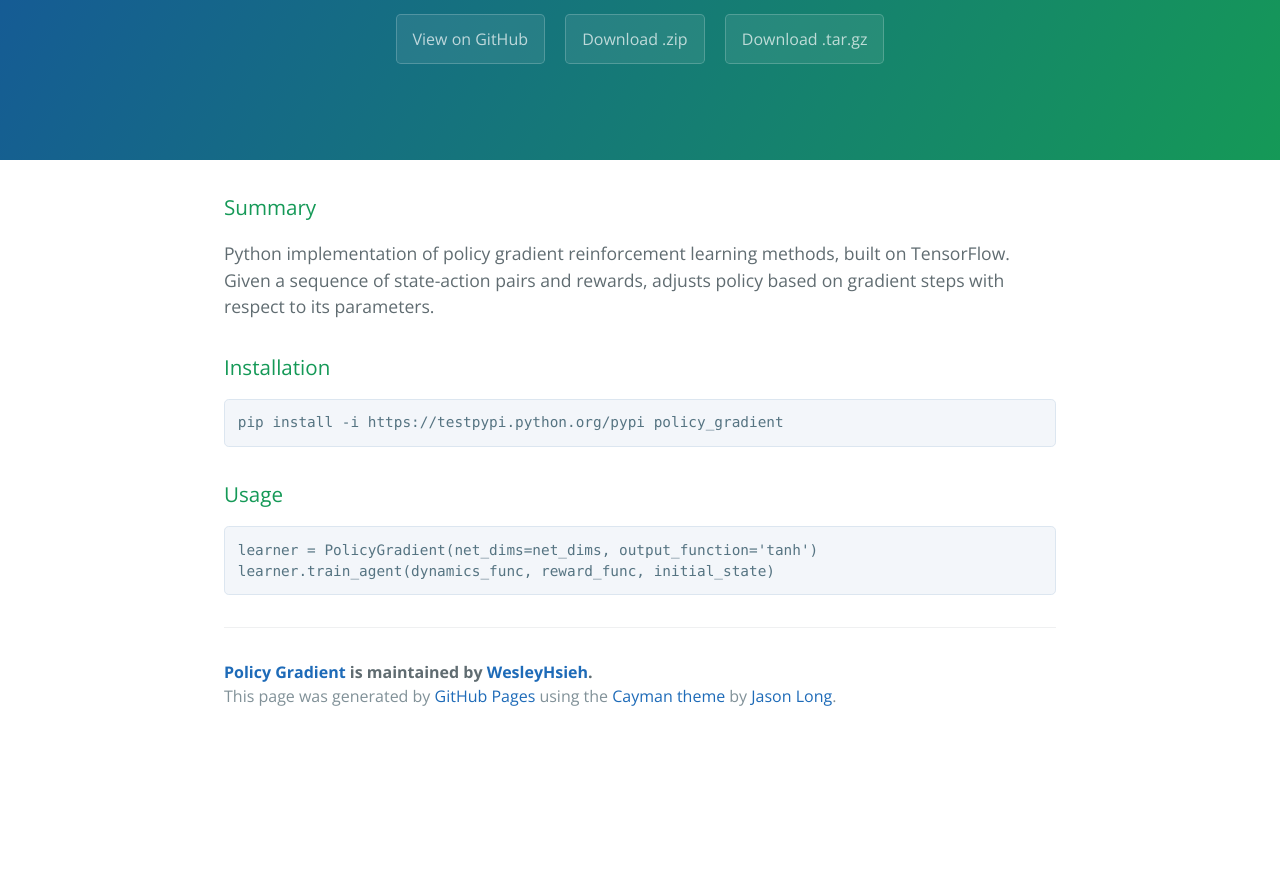
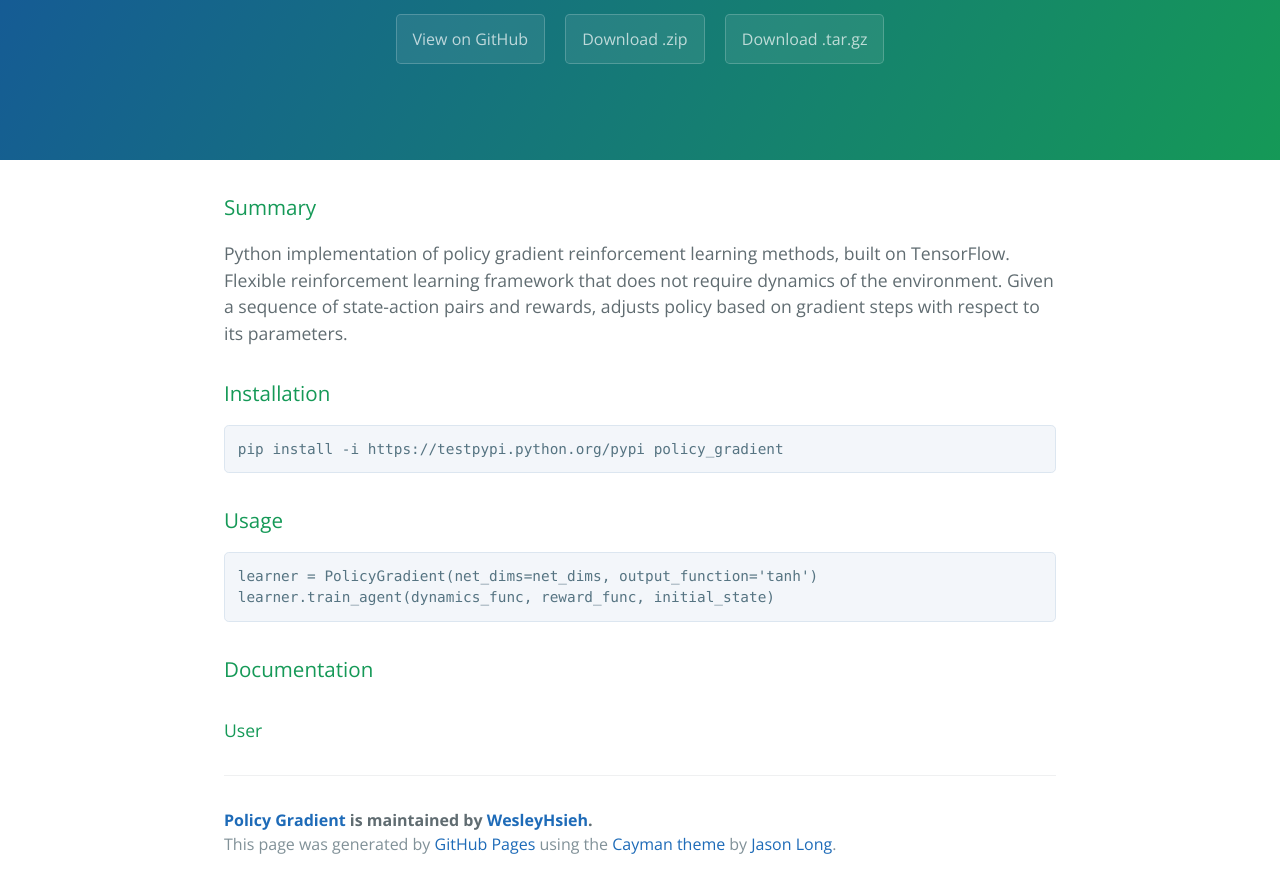
Before and after one commit to WesleyHsieh/policy_gradient, a plain HTML site: page index.html in a window 1280 px wide. Shown: the part 176-1064 px from the top of the page. Before the commit the page ends 916 px from the top, so only its background shows below. Drawn offline with nearby package versions, Linux system fonts and the light colour scheme.

Commit message:
Create gh-pages branch via GitHub

```diff
--- a/index.html
+++ b/index.html
@@ -22,7 +22,7 @@
       <h3>
 <a id="summary" class="anchor" href="#summary" aria-hidden="true"><span aria-hidden="true" class="octicon octicon-link"></span></a>Summary</h3>
 
-<p>Python implementation of policy gradient reinforcement learning methods, built on TensorFlow. Given a sequence of state-action pairs and rewards, adjusts policy based on gradient steps with respect to its parameters.</p>
+<p>Python implementation of policy gradient reinforcement learning methods, built on TensorFlow. Flexible reinforcement learning framework that does not require dynamics of the environment. Given a sequence of state-action pairs and rewards, adjusts policy based on gradient steps with respect to its parameters. </p>
 
 <h3>
 <a id="installation" class="anchor" href="#installation" aria-hidden="true"><span aria-hidden="true" class="octicon octicon-link"></span></a>Installation</h3>
@@ -37,6 +37,12 @@
 learner.train_agent(dynamics_func, reward_func, initial_state)
 </code></pre>
 
+<h3>
+<a id="documentation" class="anchor" href="#documentation" aria-hidden="true"><span aria-hidden="true" class="octicon octicon-link"></span></a>Documentation</h3>
+
+<h4>
+<a id="user" class="anchor" href="#user" aria-hidden="true"><span aria-hidden="true" class="octicon octicon-link"></span></a>User</h4>
+
       <footer class="site-footer">
         <span class="site-footer-owner"><a href="https://github.com/WesleyHsieh/policy_gradient">Policy Gradient</a> is maintained by <a href="https://github.com/WesleyHsieh">WesleyHsieh</a>.</span>
 
--- a/params.json
+++ b/params.json
@@ -1 +1 @@
-{"name":"Policy Gradient","tagline":"","body":"### Summary\r\nPython implementation of policy gradient reinforcement learning methods, built on TensorFlow. Given a sequence of state-action pairs and rewards, adjusts policy based on gradient steps with respect to its parameters.\r\n\r\n### Installation\r\n    pip install -i https://testpypi.python.org/pypi policy_gradient\r\n\r\n### Usage\r\n    learner = PolicyGradient(net_dims=net_dims, output_function='tanh')\r\n    learner.train_agent(dynamics_func, reward_func, initial_state)\r\n","google":"","note":"Don't delete this file! It's used internally to help with page regeneration."}
+{"name":"Policy Gradient","tagline":"","body":"### Summary\r\nPython implementation of policy gradient reinforcement learning methods, built on TensorFlow. Flexible reinforcement learning framework that does not require dynamics of the environment. Given a sequence of state-action pairs and rewards, adjusts policy based on gradient steps with respect to its parameters. \r\n\r\n### Installation\r\n    pip install -i https://testpypi.python.org/pypi policy_gradient\r\n\r\n### Usage\r\n    learner = PolicyGradient(net_dims=net_dims, output_function='tanh')\r\n    learner.train_agent(dynamics_func, reward_func, initial_state)\r\n\r\n### Documentation\r\n\r\n#### User","google":"","note":"Don't delete this file! It's used internally to help with page regeneration."}
```
